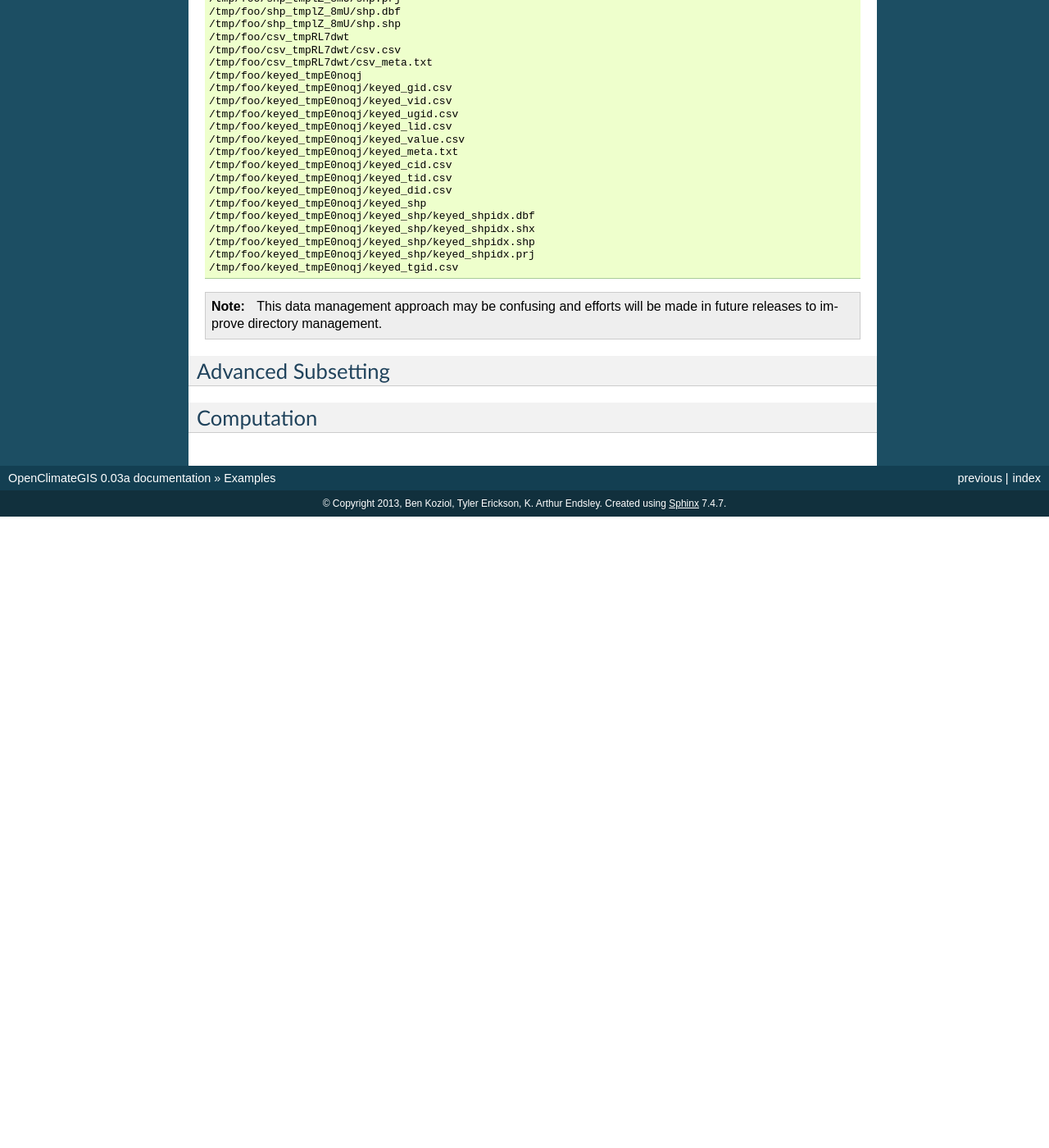
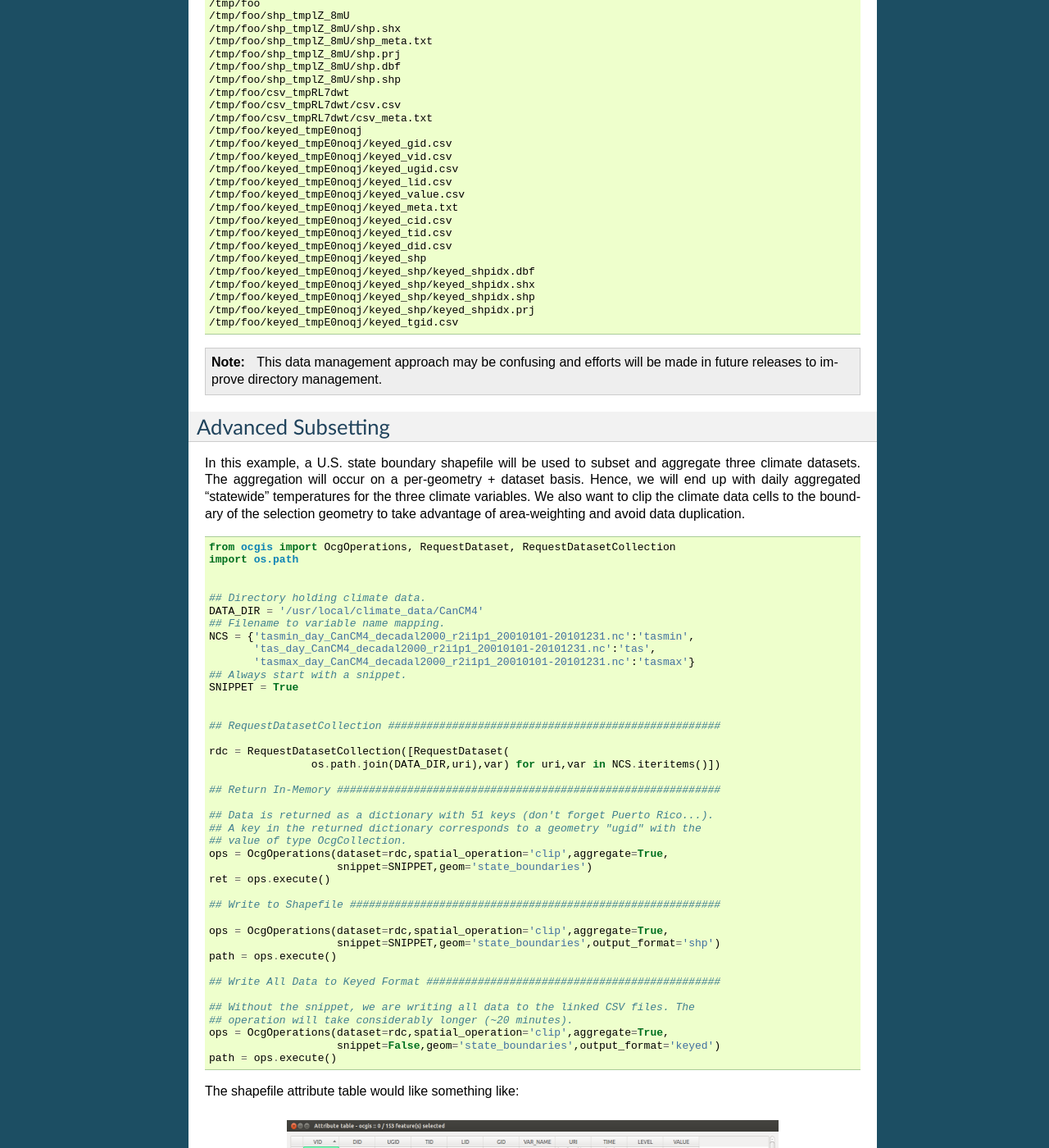
Before and after one commit to NCPP/ocgis, a Sphinx documentation site: the page built from doc/examples.rst, in a window 1280 px wide and 1400 px high, scrolled down 2493 px. Shown: the whole window at 82% size. Built offline with Sphinx 7.4.7, drawn with Linux system fonts in a browser that asks for light colours; formulas are drawn with MathJax 3; before the commit the page ends 3123 px from its top, so only the background shows below that; some of the changed text lies outside the part shown.

Commit message:
doc changes. added _static folder.

```diff
--- a/doc/api.rst
+++ b/doc/api.rst
@@ -139,6 +139,8 @@
 `False` (default)      Return all data.
 ====================== ========================================================================================
 
+.. _output_format_headline:
+
 output_format
 ~~~~~~~~~~~~~
 
--- a/doc/examples.rst
+++ b/doc/examples.rst
@@ -66,8 +66,10 @@
 
 The :ref:`snippet_headline` argument is important when testing and developing an OpenClimateGIS call. It should generally be set to `True` until the final data request is ready. This is for your benefit (requests are faster) as well as for the benefit of any remote storage server (not transferring excessive data).
 
-Simple Subset
--------------
+Simple Subsetting
+-----------------
+
+.. warning:: The `keyed` :ref:`output_format_headline` is highly recommended as writing data to shapefiles may result in large file sizes. For each record, a shapefile repeats the geometry storage.
 
 This example will introduce simple subsetting by a bounding box with conversion to in-memory NumPy arrays, shapefile, CSV, and keyed formats.
 
@@ -110,5 +112,44 @@
 Advanced Subsetting
 -------------------
 
+In this example, a U.S. state boundary shapefile will be used to subset and aggregate three climate datasets. The aggregation will occur on a per-geometry + dataset basis. Hence, we will end up with daily aggregated "statewide" temperatures for the three climate variables. We also want to clip the climate data cells to the boundary of the selection geometry to take advantage of area-weighting and avoid data duplication.
+
+.. literalinclude:: sphinx_examples/advanced_subset.py
+
+The shapefile attribute table would like something like:
+
+.. figure:: _static/examples/advanced_subset_shapefile.png
+   :scale: 50%
+   :align: center
+   :figwidth: 75%
+
+   An example shapefile output attribute table. Note how repeated elements may lead to large filesizes. This is a good output format when making an initial pass at a data request. Again the `keyed` output is recommended for data requests in general unless writing to NetCDF which is remains the most efficient format.
+
+For the `keyed` output, the output folder will contain a number of CSV files with unique identifiers that may be linked via the `ocgis_value.csv` table. The `ocgis_shp` folder will contain a shapefile representing the data geometries -- perfect for joining.
+
+.. figure:: _static/examples/advanced_subset_keyed_folder_contents.png
+   :scale: 50%
+   :align: center
+   :figwidth: 75%
+
+   Folder contents for the `keyed` output.
+
+.. figure:: _static/examples/advanced_subset_value_csv.png
+   :scale: 50%
+   :align: center
+   :figwidth: 75%
+
+   A peak inside the `ocgis_value.csv` file.
+
+.. figure:: _static/examples/advanced_subset_vid_csv.png
+   :scale: 50%
+   :align: center
+   :figwidth: 75%
+
+   A peak inside the `ocgis_vid.csv` file which links to the `VID` attribute of the value file.
+
+Subsetting with a Time Range
+----------------------------
+
 Computation
 -----------
--- /dev/null
+++ b/doc/sphinx_examples/advanced_subset.py
@@ -0,0 +1,41 @@
+from ocgis import OcgOperations, RequestDataset, RequestDatasetCollection
+import os.path
+
+
+## Directory holding climate data.
+DATA_DIR = '/usr/local/climate_data/CanCM4'
+## Filename to variable name mapping.
+NCS = {'tasmin_day_CanCM4_decadal2000_r2i1p1_20010101-20101231.nc':'tasmin',
+       'tas_day_CanCM4_decadal2000_r2i1p1_20010101-20101231.nc':'tas',
+       'tasmax_day_CanCM4_decadal2000_r2i1p1_20010101-20101231.nc':'tasmax'}
+## Always start with a snippet.
+SNIPPET = True
+
+
+## RequestDatasetCollection ####################################################
+
+rdc = RequestDatasetCollection([RequestDataset(
+                os.path.join(DATA_DIR,uri),var) for uri,var in NCS.iteritems()])
+
+## Return In-Memory ############################################################
+
+## Data is returned as a dictionary with 51 keys (don't forget Puerto Rico...).
+## A key in the returned dictionary corresponds to a geometry "ugid" with the
+## value of type OcgCollection.
+ops = OcgOperations(dataset=rdc,spatial_operation='clip',aggregate=True,
+                    snippet=SNIPPET,geom='state_boundaries')
+ret = ops.execute()
+
+## Write to Shapefile ##########################################################
+
+ops = OcgOperations(dataset=rdc,spatial_operation='clip',aggregate=True,
+                    snippet=SNIPPET,geom='state_boundaries',output_format='shp')
+path = ops.execute()
+
+## Write All Data to Keyed Format ##############################################
+
+## Without the snippet, we are writing all data to the linked CSV files. The
+## operation will take considerably longer (~20 minutes).
+ops = OcgOperations(dataset=rdc,spatial_operation='clip',aggregate=True,
+                    snippet=False,geom='state_boundaries',output_format='keyed')
+path = ops.execute()
```
Also changed, not shown: doc/_static/examples/advanced_subset_keyed_folder_contents.png (added), doc/_static/examples/advanced_subset_shapefile.png (added), doc/_static/examples/advanced_subset_value_csv.png (added), doc/_static/examples/advanced_subset_vid_csv.png (added), 1 other file.
